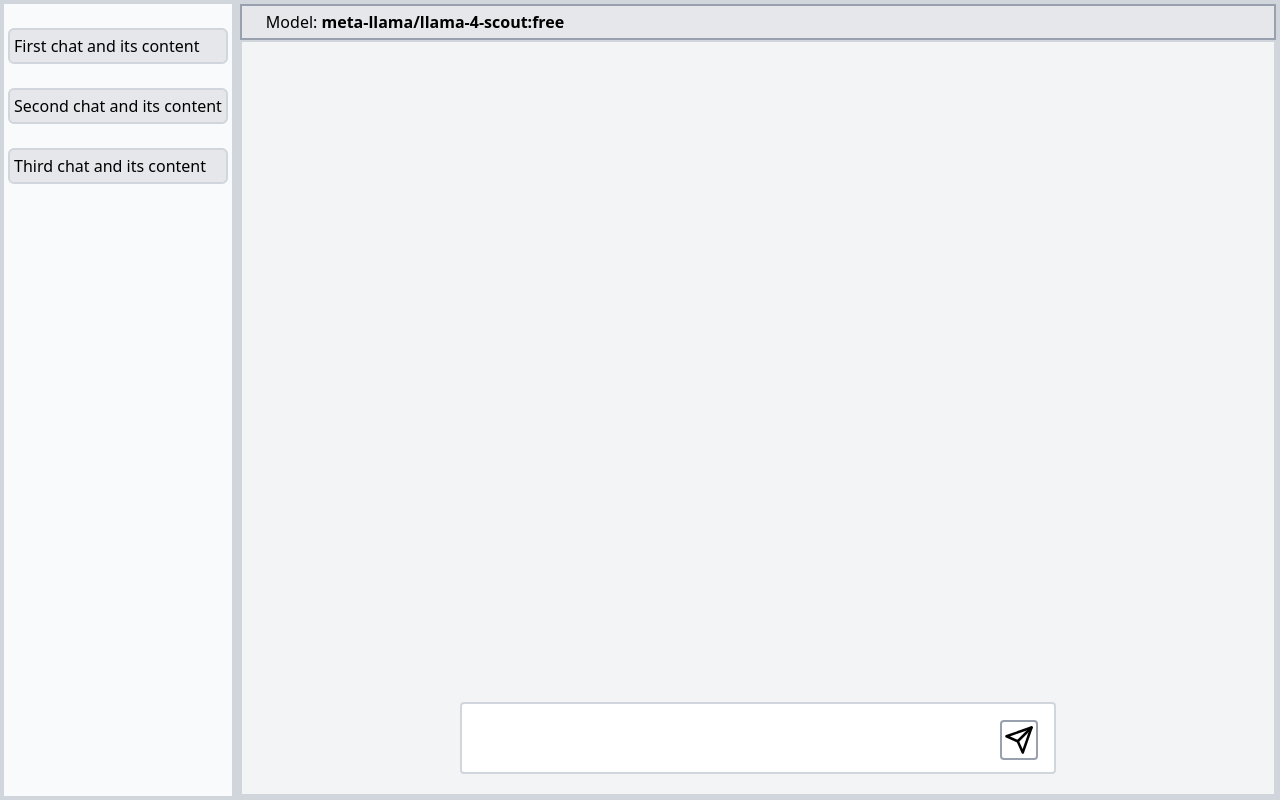
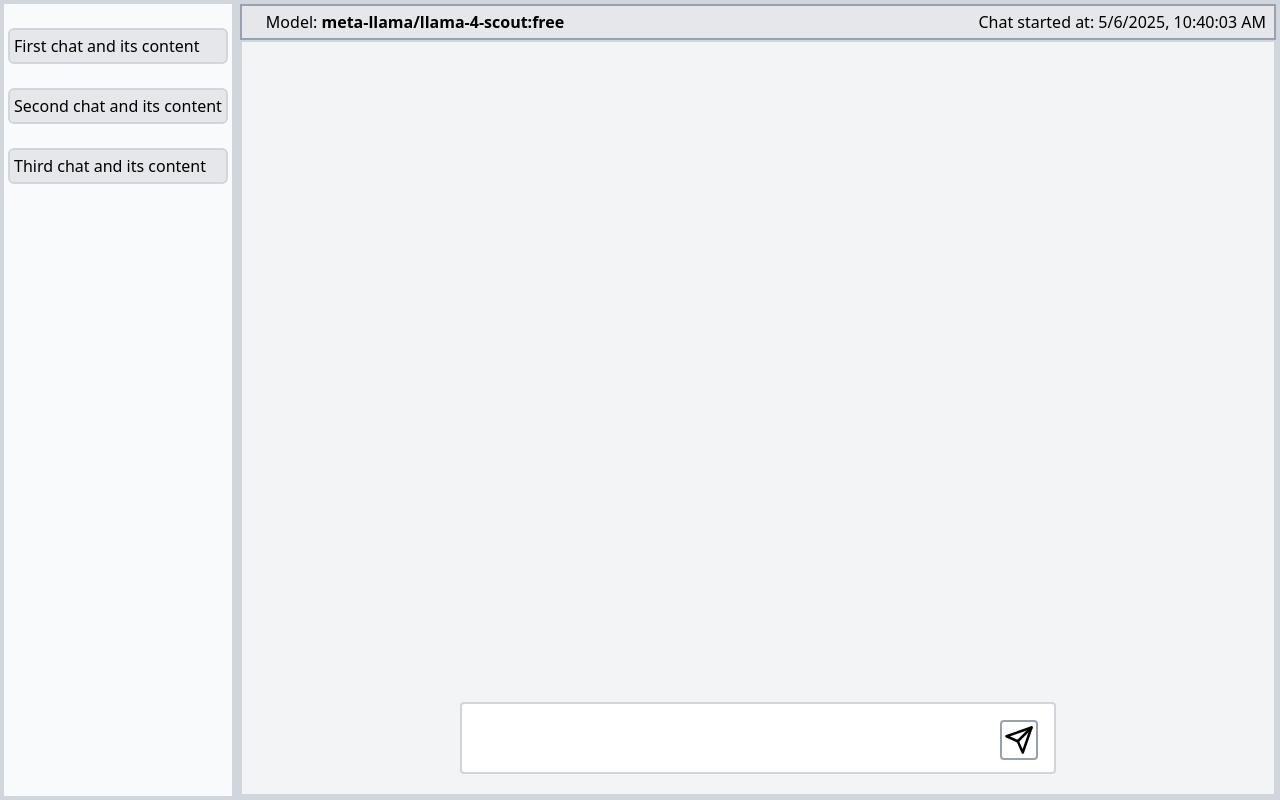
Before and after one commit to BMike903/LLM-front, a React (Vite) app: page / in a window 1280 px wide. Built offline with nearby package versions, Linux system fonts and the light colour scheme.

Commit message:
added time to chat

```diff
--- a/src/App.tsx
+++ b/src/App.tsx
@@ -13,6 +13,7 @@ function App() {
         model: "meta-llama/llama-4-scout:free",
         messages: [],
         status: "idle",
+        startDate: new Date(),
     });
 
     const inputContainer = useRef<HTMLDivElement | null>(null);
@@ -109,8 +110,13 @@ function App() {
                 id="chatBox"
                 className="flex h-full flex-4/5 flex-col border-4 border-solid border-gray-300 bg-gray-100 dark:border-gray-600 dark:bg-black"
             >
-                <div className="border-2 border-solid border-gray-400 bg-gray-200 p-1 pl-6 dark:border-gray-600 dark:bg-black">
-                    Model: <b>{chat.model}</b>
+                <div className="flex flex-row justify-between border-2 border-solid border-gray-400 bg-gray-200 p-1 px-2 pl-6 dark:border-gray-600 dark:bg-black">
+                    <div>
+                        Model: <b>{chat.model}</b>
+                    </div>
+                    <div>
+                        Chat started at: {chat.startDate.toLocaleString()}
+                    </div>
                 </div>
 
                 <div className="mx-auto flex h-full w-full flex-col items-center gap-15 overflow-y-scroll scroll-smooth border-2 border-solid border-gray-300 bg-gray-100 p-5 dark:border-gray-600 dark:bg-black">
--- a/src/types/chat.ts
+++ b/src/types/chat.ts
@@ -10,4 +10,5 @@ export type Chat = {
     model: modelsTypes;
     messages: Array<Message>;
     status: "idle" | "fetching" | "fetched" | "error";
+    startDate: Date;
 };
```
